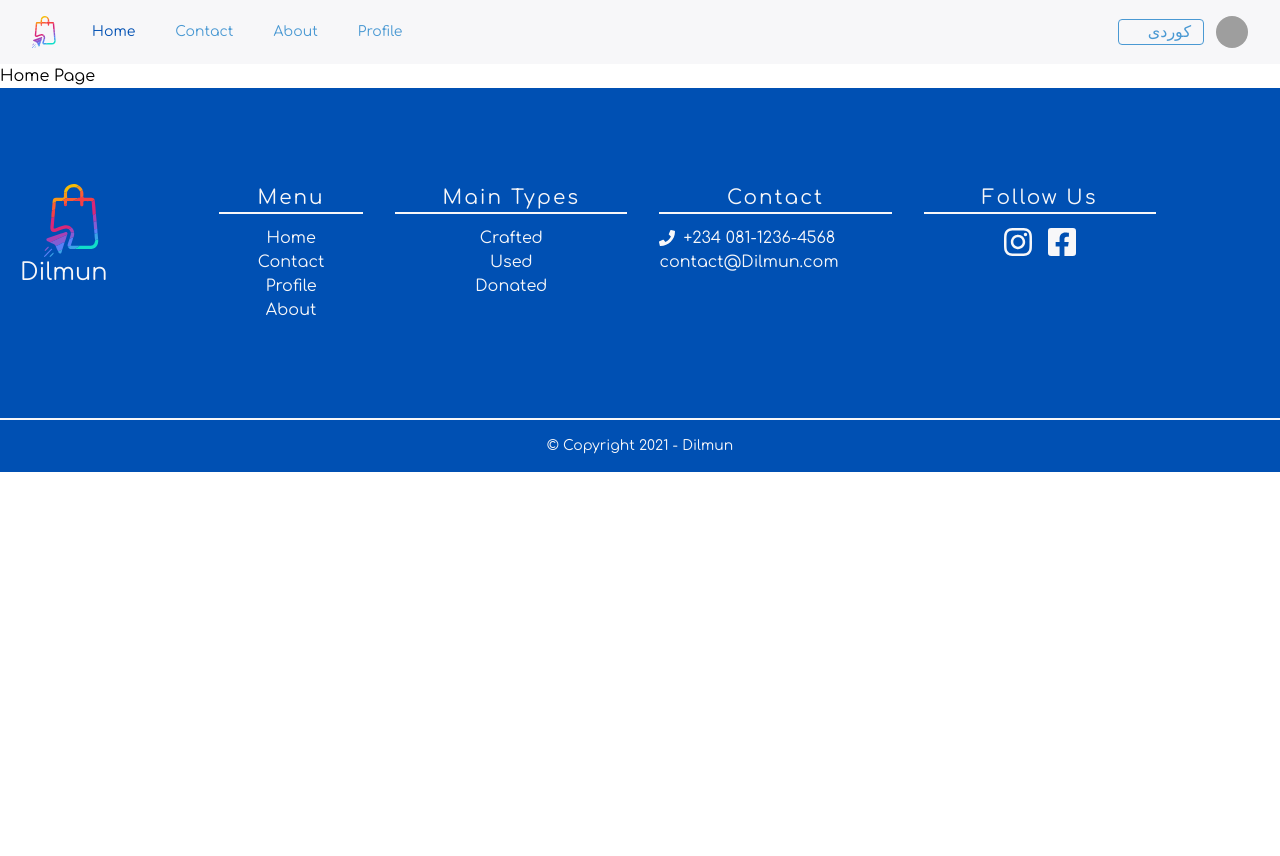
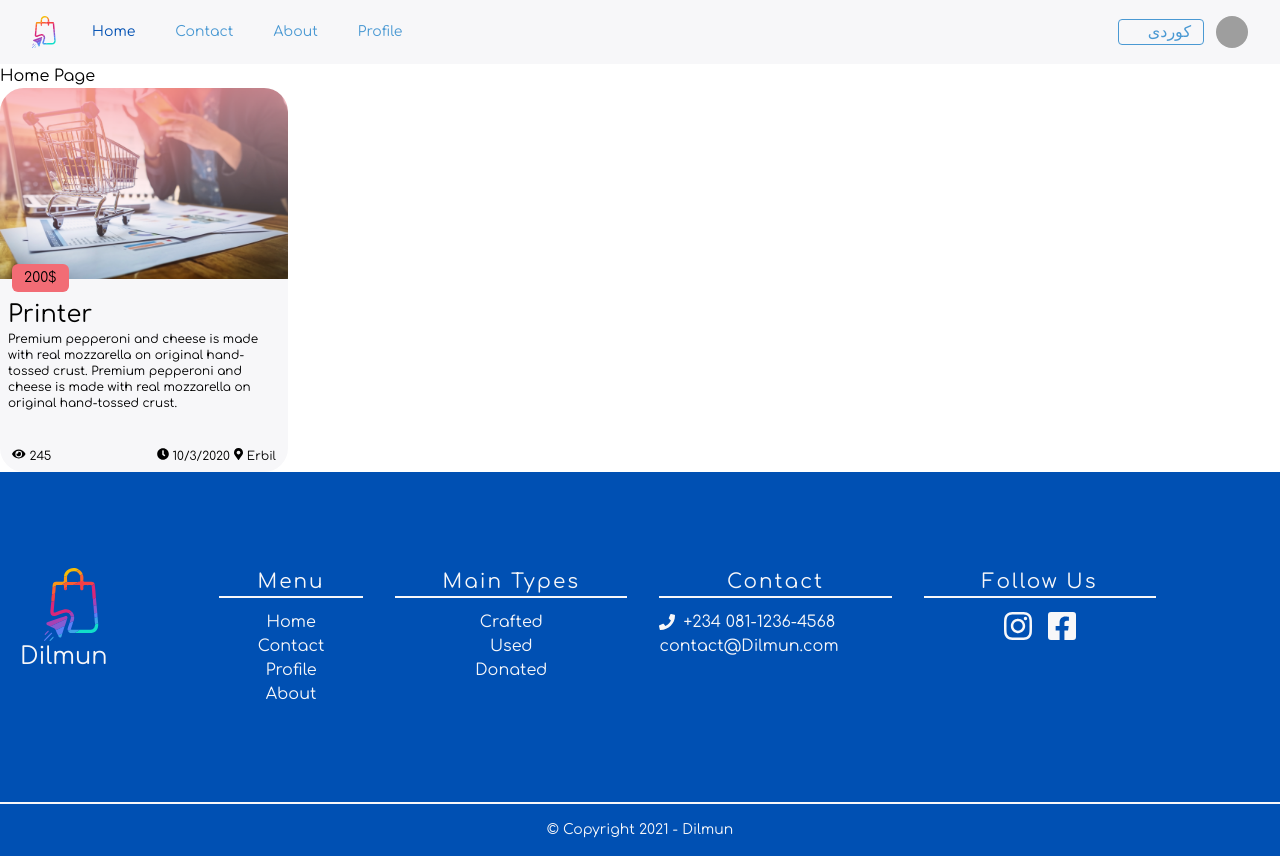
Before and after one commit to ReCoded-Org/capstone-iraq-rct-dilmun, a React (Create React App) app: page / in a window 1280 px wide. Before the commit the page ends 800 px from the top, so only its background shows below. Built offline with nearby package versions, Linux system fonts and the light colour scheme; grey boxes are pictures that could not be loaded.

Commit message:
Feat: Landing Page card
Created Landing Page Card

closes #49

```diff
--- /dev/null
+++ b/src/components/LandingPageCard/LandingPageCard.jsx
@@ -0,0 +1,37 @@
+import React from 'react'
+import { FontAwesomeIcon } from '@fortawesome/react-fontawesome';
+import Image from '../../assets/profile_bg.png'
+
+
+export default function LandingPageCard() {
+    return (
+        <div className="w-72 h-96 bg-white rounded-3xl relative">
+            <dev className="relative">
+                <img src={Image} alt='item card' className='bg-cover bg-center rounded-t-3xl' />
+                <div className="bg-red px-3 py-1 absolute top-44 left-3 rounded-md text-sm">200$</div>
+            </dev>
+            <div className="px-2">
+                <div className="text-2xl mt-5">
+                    Printer
+                </div>
+                <div className="text-xs">
+                    Premium pepperoni and cheese is made with real mozzarella on original
+                    hand-tossed crust. Premium pepperoni and cheese is made with real
+                    mozzarella on original hand-tossed crust.
+                </div>
+                <div className="text-xs flex justify-between mx-3 absolute inset-x-0 bottom-2">
+                    <div className="flex space-x-1">
+                        <FontAwesomeIcon icon="eye" />
+                        <p className="">245</p>
+                    </div>
+                    <div className="flex space-x-1">
+                        <FontAwesomeIcon icon="clock" />
+                        <p>10/3/2020</p>
+                        <FontAwesomeIcon icon="map-marker-alt" />
+                        <p>Erbil</p>
+                    </div>
+                </div>
+            </div>
+        </div>
+    )
+}
--- /dev/null
+++ b/src/components/LandingPageCard/index.js
@@ -0,0 +1 @@
+export { default } from './LandingPageCard'
--- a/src/containers/Home/Home.jsx
+++ b/src/containers/Home/Home.jsx
@@ -1,10 +1,11 @@
 import React from 'react'
+import LandingPageCard from '../../components/LandingPageCard'
 
 export default function Home() {
     return (
         <div>
             Home Page
-
+            <LandingPageCard />
         </div>
     )
 }
```
Also changed, not shown: 2 other files (tests, documents, lock files or other folders).
